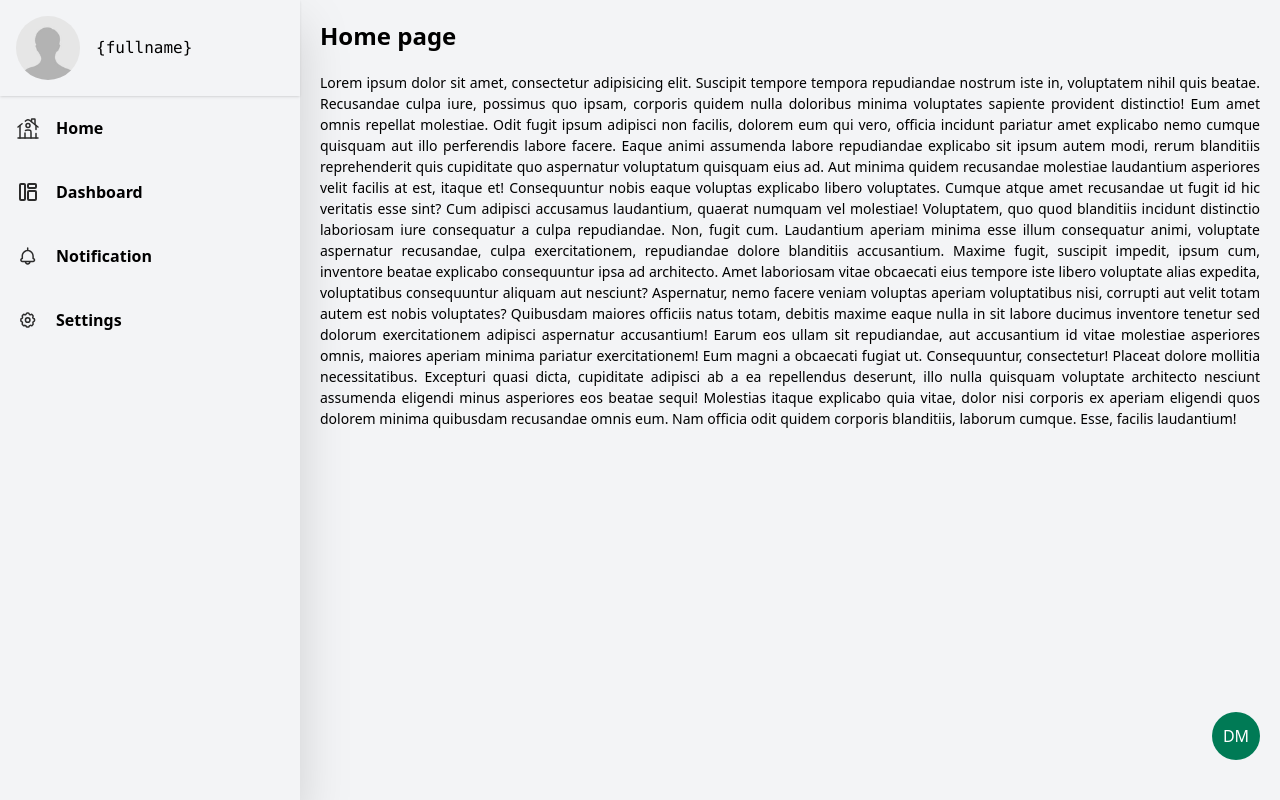
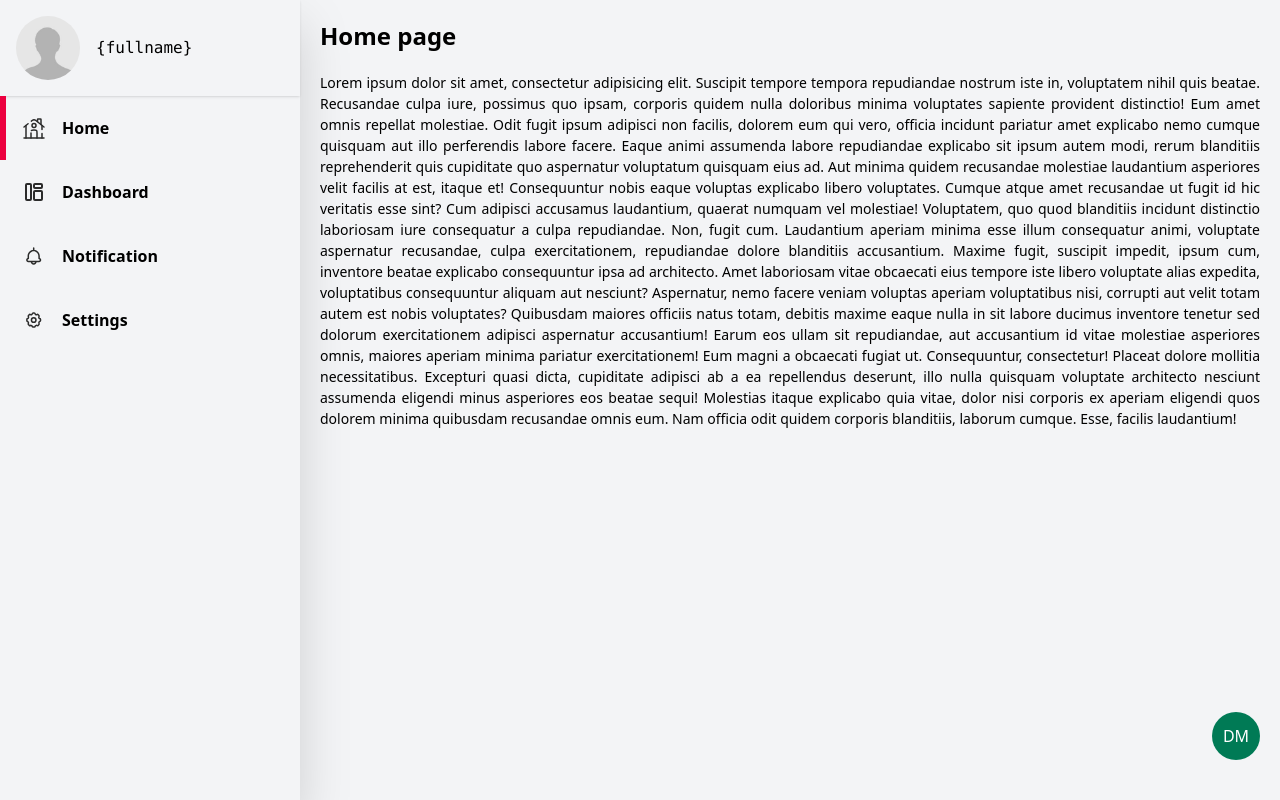
Before and after one commit to Cloner-pwan/Admin_Panel, a website: page index.html in a window 1280 px wide. Both pictures are taken after a click on the element "Home". Drawn offline with nearby package versions, Linux system fonts and the light colour scheme; files that its build step writes are made by us from their sources; no server answers.

Commit message:
add: red border to side panel when clicked !

```diff
--- a/index.html
+++ b/index.html
@@ -12,23 +12,23 @@
       <!-- side panel starts -->
       <div class="side_panel flex h-full w-[300px] flex-col bg-gray-100 drop-shadow-2xl">
         <div id="profile_side_panel" class="flex items-center gap-4 p-4 shadow">
-          <img id="profile_pic" src="./src/images/avatar.png" alt="profile" class="h-16 w-16 rounded-full" />
+          <img id="profile_pic" src="./src/images/avatar.png" alt="profile" class="h-16 w-16 cursor-pointer rounded-full" />
           <span id="user_side_panel_name" class="font-mono text-[16px]">{fullname}</span>
         </div>
         <div class="menu_container flex h-full w-full flex-col">
-          <div class="menu_items flex h-16 w-full cursor-pointer items-center gap-4 p-4 transition-all duration-300 ease-in-out hover:bg-gray-200">
+          <div class="menu_items flex h-16 w-full cursor-pointer items-center gap-4 p-4 transition-all duration-300 ease-in-out hover:bg-gray-200 border-l-[6px] border-transparent">
             <img src="./svg/home.svg" alt="svg" class="h-6 w-6" />
             <p class="font-semibold">Home</p>
           </div>
-          <div class="menu_items flex h-16 w-full cursor-pointer items-center gap-4 p-4 transition-all duration-300 ease-in-out hover:bg-gray-200">
+          <div class="menu_items flex h-16 w-full cursor-pointer items-center gap-4 p-4 transition-all duration-300 ease-in-out hover:bg-gray-200 border-l-[6px] border-transparent">
             <img src="./svg/dashboard.svg" alt="svg" class="h-6 w-6" />
             <p class="font-semibold">Dashboard</p>
           </div>
-          <div class="menu_items flex h-16 w-full cursor-pointer items-center gap-4 p-4 transition-all duration-300 ease-in-out hover:bg-gray-200">
+          <div class="menu_items flex h-16 w-full cursor-pointer items-center gap-4 p-4 transition-all duration-300 ease-in-out hover:bg-gray-200 border-l-[6px] border-transparent">
             <img src="./svg/notification.svg" alt="svg" class="h-6 w-6" />
             <p class="font-semibold">Notification</p>
           </div>
-          <div class="menu_items flex h-16 w-full cursor-pointer items-center gap-4 p-4 transition-all duration-300 ease-in-out hover:bg-gray-200">
+          <div class="menu_items flex h-16 w-full cursor-pointer items-center gap-4 p-4 transition-all duration-300 ease-in-out hover:bg-gray-200 border-l-[6px] border-transparent">
             <img src="./svg/setting.svg" class="h-6 w-6" alt="svg" />
             <p class="font-semibold">Settings</p>
           </div>
--- a/src/js/components/admin_panel_comp.js
+++ b/src/js/components/admin_panel_comp.js
@@ -0,0 +1,5 @@
+let admin_panel_comp = () => {
+
+};
+
+export default admin_panel_comp;
--- a/src/js/functions/admin_panel.js
+++ b/src/js/functions/admin_panel.js
@@ -1,53 +1,57 @@
 let admin_panel = () => {
   function side_panel() {
-    document.addEventListener("click", (event) => {
-      const item = event.target.closest(".menu_items");
+    document.addEventListener('click', (event) => {
+      const item = event.target.closest('.menu_items');
       if (!item) return;
 
-      const itemName = item.querySelector("p")?.textContent;
+      const itemName = item.querySelector('p')?.textContent;
       if (!itemName) return;
 
       const content = document.getElementById(itemName);
       if (!content) return;
 
       // Hide other contents
-      document
-        .querySelectorAll(".item_content")
-        .forEach((el) => el.classList.add("hidden"));
+      document.querySelectorAll('.item_content').forEach((el) => el.classList.add('hidden'));
 
+      // hide other borders
+      document.querySelectorAll('.menu_items').forEach((el) => {
+        el.classList.add('border-transparent');
+      });
       // Show the clicked content
-      content.classList.remove("hidden");
+      content.classList.remove('hidden');
+      item.classList.add('border-rose-600');
+      item.classList.remove('border-transparent');
     });
   }
   function resizing_side_panel() {
-    const sidePanel = document.querySelector(".side_panel");
-    const resizer = document.getElementById("resizer");
+    const sidePanel = document.querySelector('.side_panel');
+    const resizer = document.getElementById('resizer');
 
     let isResizing = false;
 
-    resizer.addEventListener("mousedown", (e) => {
+    resizer.addEventListener('mousedown', (e) => {
       isResizing = true;
-      document.body.style.cursor = "ew-resize"; // change cursor globally
+      document.body.style.cursor = 'ew-resize'; // change cursor globally
     });
 
-    window.addEventListener("mousemove", (e) => {
+    window.addEventListener('mousemove', (e) => {
       if (!isResizing) return;
 
       let newWidth = e.clientX;
       if (newWidth < 200) newWidth = 200; // min width
       if (newWidth > 600) newWidth = 600; // max width
 
-      sidePanel.style.width = newWidth + "px";
+      sidePanel.style.width = newWidth + 'px';
     });
 
-    window.addEventListener("mouseup", () => {
+    window.addEventListener('mouseup', () => {
       isResizing = false;
-      document.body.style.cursor = "default";
+      document.body.style.cursor = 'default';
     });
   }
   function darkMode() {
-    document.querySelector("#darkMode").addEventListener("click", () => {
-      document.querySelector("html").classList.toggle("dark");
+    document.querySelector('#darkMode').addEventListener('click', () => {
+      document.querySelector('html').classList.toggle('dark');
     });
   }
   side_panel();
```
Also changed, not shown: svg/users.svg (added).
